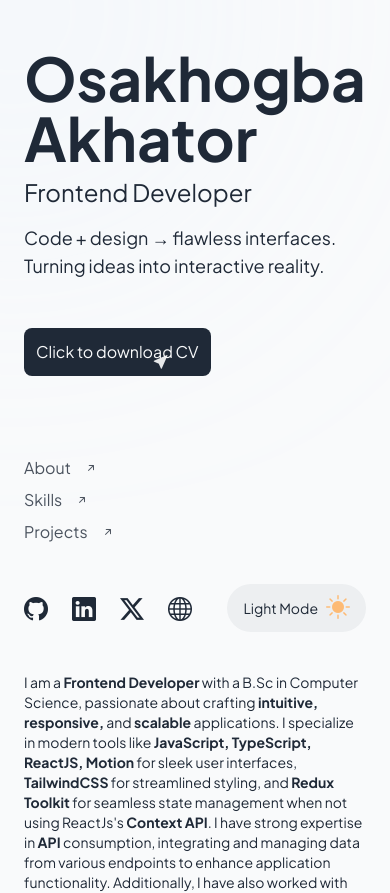
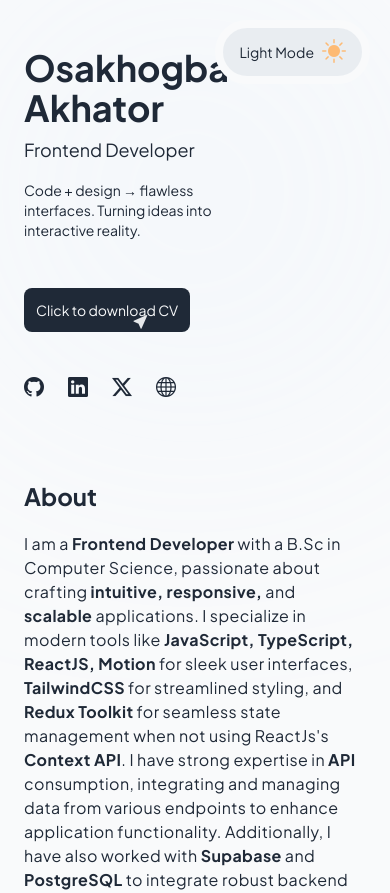
Before and after one commit to AkhatorEnosa/my_portfolio, a React (Vite) app: page / in a window 390 px wide. Shown: the top 893 px of the page. Built offline with nearby package versions, Linux system fonts and the light colour scheme.

Commit message:
responsivity

```diff
--- a/src/components/CursorTracker.tsx
+++ b/src/components/CursorTracker.tsx
@@ -2,39 +2,52 @@ import { useState, useEffect } from 'react';
 import { motion } from 'framer-motion';
 
 export default function CursorTracker() {
-  const [mousePosition, setMousePosition] = useState({ x: 0, y: 0 });
+  const [position, setPosition] = useState({ x: 0, y: 0 });
+  const [isTouchDevice, setIsTouchDevice] = useState(false);
 
   useEffect(() => {
+    // Detect touch device
+    setIsTouchDevice('ontouchstart' in window || navigator.maxTouchPoints > 0);
 
-    const mouseMove = (e: MouseEvent): void => {
-      setMousePosition({
-        x: e.clientX,
-        y: e.clientY
+    const handleMove = (e: MouseEvent | TouchEvent) => {
+      const clientX = 'touches' in e ? e.touches[0].clientX : (e as MouseEvent).clientX;
+      const clientY = 'touches' in e ? e.touches[0].clientY : (e as MouseEvent).clientY;
+
+      setPosition({
+        x: clientX - 180, // Adjust for element size
+        y: clientY - 180
       });
     };
 
-    window.addEventListener('mousemove', mouseMove);
+    // Add both mouse and touch listeners
+    window.addEventListener('mousemove', handleMove);
+    window.addEventListener('touchmove', handleMove as EventListener);
 
     return () => {
-      window.removeEventListener('mousemove', mouseMove);
+      window.removeEventListener('mousemove', handleMove);
+      window.removeEventListener('touchmove', handleMove as EventListener);
     };
   }, []);
+
+  // Don't render cursor for touch devices
+  if (isTouchDevice) return null;
 
   return (
     <div className="relative h-screen w-full overflow-hidden">
       {/* Custom cursor */}
       <motion.div
         className="fixed top-0 left-0 h-96 w-96 rounded-full pointer-events-none bg-[#cfe7ff] dark:bg-[#2881ff] blur-[150px] opacity-20 z-50"
-        style={{
-            x: mousePosition.x - 180,
-            y: mousePosition.y - 180
+        animate={{
+          x: position.x,
+          y: position.y
         }}
-        transition={{ type: "spring", mass: 0.1 }}
+        transition={{
+          type: "spring",
+          damping: 20,
+          stiffness: 100,
+          mass: 0.1
+        }}
       />
-
-      {/* Interactive content */}
-      <div className="fixed top-0 left-0 z-10 h-full flex flex-col items-center justify-center gap-8 p-8">
-      </div>
     </div>
   );
 }
--- a/src/sections/Left.tsx
+++ b/src/sections/Left.tsx
@@ -14,7 +14,7 @@ const Left = () => {
 
   const { theme, themeHandler } = context;
   return (
-    <section className="lg:sticky lg:top-0 lg:flex lg:max-h-screen lg:w-[48%] lg:flex-col lg:justify-between lg:py-24 lg:px-12">
+    <section className="relative lg:sticky lg:top-0 lg:flex lg:max-h-screen lg:w-[48%] lg:flex-col lg:justify-between lg:py-24 lg:px-12">
       <div>
         <div className="w-full flex flex-col">
           {/* user data  */}
@@ -22,7 +22,7 @@ const Left = () => {
             initial={{ opacity: 0, y: -50 }}
             animate={{ opacity: 1, y: 0 }}
             transition={{ duration: 0.5 }}
-            className="text-6xl font-bold leading-14"
+            className="text-4xl md:text-5xl lg:text-6xl font-bold leading-14"
           >
               Osakhogba Akhator
           </motion.h1>
@@ -32,12 +32,12 @@ const Left = () => {
               initial={{ opacity: 0, y: -50 }}
               animate={{ opacity: 1, y: 0 }}
               transition={{ duration: 0.5, delay: 0.5 }}
-            className="text-2xl">Frontend Developer</motion.p>
+            className="text-lg lg:text-2xl">Frontend Developer</motion.p>
             <motion.p
               initial={{ opacity: 0, y: -50 }}
               animate={{ opacity: 1, y: 0 }}
               transition={{ duration: 0.5, delay: 0.8 }}
-            className="text-lg mt-2 dark:text-[#f9fafb]/70">Code + design → flawless interfaces. Turning ideas into interactive reality.</motion.p>
+            className="w-[60%] text-sm lg:text-lg mt-2 dark:text-[#f9fafb]/70">Code + design → flawless interfaces. Turning ideas into interactive reality.</motion.p>
 
             <motion.div
               initial={{ opacity: 0, y: -50 }}
@@ -47,7 +47,7 @@ const Left = () => {
                 <a href={cv} target="_blank" className="relative z-10">
                     <motion.button
                         whileTap={{ scale: 0.95 }}
-                        className="resume-button w-fit p-3 rounded-lg bg-[#1F2937] text-[#f9fafb] dark:bg-[#f9fafb] dark:text-[#1F2937] hover:scale-105 hover:bg-[#008080] dark:hover:bg-[#008080] dark:hover:text-[#f9fafb] transition-all duration-300">Click to download CV</motion.button>
+                        className="resume-button w-fit p-3 rounded-lg bg-[#1F2937] text-[#f9fafb] dark:bg-[#f9fafb] dark:text-[#1F2937] hover:scale-105 hover:bg-[#008080] dark:hover:bg-[#008080] dark:hover:text-[#f9fafb] text-sm lg:text-base transition-all duration-300">Click to download CV</motion.button>
                 </a>
                 <i className="absolute cursor bi bi-cursor-fill top-5 right-10 text-[#f9fafb] dark:text-[#1F2937] z-30"></i>
             </motion.div>
@@ -60,7 +60,7 @@ const Left = () => {
           transition={{ duration: 0.5, delay: 1.5 }}
         className="w-full flex flex-col mt-10">
           {/* nav links */}
-          <div className="relative flex flex-col mt-10 gap-2 z-40">
+          <div className="relative hidden lg:flex lg:flex-col mt-10 gap-2 z-40">
             <NavLink url="#about" title="About"/>
             <NavLink url="#skills" title="Skills"/>
             <NavLink url="#projects" title="Projects"/>
@@ -72,7 +72,7 @@ const Left = () => {
         initial={{ opacity: 0, y: -50 }}
         animate={{ opacity: 1, y: 0 }}
         transition={{ duration: 0.5, delay: 2 }}
-      className="w-full flex mt-10 justify-between items-center text-2xl">
+      className="w-full flex lg:mt-10 justify-between items-center text-xl lg:text-2xl">
         {/* social links */}
         <div className="flex gap-6">
           <SocialLink url="https://www.github.com/Akhatorenosa" title="Github" icon="bi-github"/>
@@ -81,7 +81,7 @@ const Left = () => {
           <SocialLink url="https://soozeer.netlify.app/#/aefea77c-748a-4850-bc28-5bc45f74a7ce" title="Soozeer" icon="bi-globe"/>
         </div>
 
-        <div className="sticky top-0 lg:relative w-fit flex bg-[#1f2937]/5 dark:bg-[#f9fafb]/5 dark:text-[#f9fafb]/60 dark:hover:text-[#f9fafb] hover:font-semibold py-2 px-4 rounded-full cursor-pointer overflow-hidden" aria-label={theme === 'dark' ? 'Switch to light mode' : 'Switch to dark mode'} onClick={() => themeHandler()}>
+        <div className="fixed right-5 top-5 lg:relative w-fit flex bg-[#e9edf1] dark:bg-[#2a3b52] dark:text-[#f9fafb]/60 dark:hover:text-[#f9fafb] hover:font-semibold border-8 border-[#f9fafb] dark:border-none lg:border-none py-2 px-4 rounded-full cursor-pointer overflow-hidden z-40 duration-300 transition-all" aria-label={theme === 'dark' ? 'Switch to light mode' : 'Switch to dark mode'} onClick={() => themeHandler()}>
           <p className={`w-fit text-sm flex justify-center items-center gap-2 ${theme === 'dark' ? "-translate-x-30 opacity-0" : "translate-x-0 opacity-100"} duration-150 transition-all`}>Light Mode<i className={`text-2xl bi bi-brightness-high-fill text-orange-300 ${theme !== 'dark' ? "rotate-180" : "rotate-0"} duration-150 transition-all`}></i></p>
           <p className={`absolute w-fit text-sm flex justify-center items-center gap-2 ${theme !== 'dark' ? "-translate-x-20 opacity-0" : "translate-x-0 opacity-100"} duration-150 transition-all`}>Dark Mode<i className={`text-xl bi bi-moon-fill text-yellow-200 ${theme === 'dark' ? "rotate-[360deg]" : "rotate-0"} duration-150 transition-all`}></i></p>
         </div>
--- a/src/sections/Right.tsx
+++ b/src/sections/Right.tsx
@@ -13,18 +13,25 @@ import ProjectCard from "../components/ProjectCard";
 const Right = () => {
     const {revealAll, groupBy, setGroupBy} = useContext(AppContext);
   return (
-        <section id="about" className="lg:w-[52%] lg:py-24 lg:px-12">
+        <section id="about" className="mt-10 lg:mt-0 lg:w-[52%] lg:py-24 lg:px-12">
             <motion.div
                 initial={{ opacity: 0, y: -50 }}
                 animate={{ opacity: 1, y: 0 }}
                 transition={{ duration: 0.5, delay: 2.5 }}
-                className="text-sm lg:text-base dark:text-[#f9fafb]/70"
+                className="text-base"
             >
+            <motion.h1
+                initial={{ opacity: 0, y: -50 }}
+                animate={{ opacity: 1, y: 0 }}
+                transition={{ duration: 0.5, delay: 1.5 }}
+                className="text-2xl font-bold">About</motion.h1>
+
                 <motion.p
                     initial={{ opacity: 0 }}
                     whileInView={{ opacity: 1 }}
                     transition={{ duration: 0.5, ease: "easeInOut" }}
                     viewport={{ amount: 0.2 }}
+                    className="dark:text-[#f9fafb]/70 mt-5 lg:mt-0 tracking-wide"
                 >I am a <b className="dark:text-[#f9fafb]">Frontend Developer</b> with a B.Sc in Computer Science, passionate about crafting <b className="dark:text-[#f9fafb]">intuitive, responsive,</b> and <b className="dark:text-[#f9fafb]">scalable</b> applications. I specialize in modern tools like <b className="dark:text-[#f9fafb]">JavaScript, TypeScript, ReactJS, Motion</b> for sleek user interfaces, <b className="dark:text-[#f9fafb]">TailwindCSS</b> for streamlined styling, and <b className="dark:text-[#f9fafb]">Redux Toolkit</b> for seamless state management when not using ReactJs's <b className="dark:text-[#f9fafb]">Context API</b>. I have strong expertise in <b className="dark:text-[#f9fafb]">API</b> consumption, integrating and managing data from various endpoints to enhance application functionality. Additionally, I have also worked with <b className="dark:text-[#f9fafb]">Supabase</b> and <b className="dark:text-[#f9fafb]">PostgreSQL</b> to integrate robust backend solutions that elevate frontend performance.
                 <br /><br />
                 My goal? Build user-focused experiences that solve real-world problems while keeping code clean and efficient. I am also open to <b className="dark:text-[#f9fafb]">remote work</b> opportunities and thrive on continuous learning to stay updated on the ever-evolving tech landscape.</motion.p>
@@ -93,7 +100,7 @@ const Right = () => {
                 <div className="w-full flex flex-col gap-6 mt-5">
                     <div className="w-full flex gap-3 items-center">
                         {TABS.map((tab) => (
-                            <button key={tab.id} className={`w-fit h-fit flex justify-center items-center capitalize text-xs gap-3 bg-[#1f2937]/5 dark:bg-[#f9fafb]/5 hover:text-[#008080] dark:text-[#f9fafb]/60 dark:hover:text-[#f9fafb] ${groupBy === tab.title && "bg-[#1f2937] text-[#f9fafb] hover:text-[#f9fafb] dark:bg-[#ffffff] dark:text-[#1f2937] dark:hover:text-[#1f2937]"} hover:font-semibold py-2 px-4 rounded-full transition-all duration-300`}
+                            <button key={tab.id} className={`w-fit h-fit flex justify-center items-center capitalize text-xs gap-3 ${groupBy === tab.title ? "bg-[#1f2937] text-[#f9fafb] hover:text-[#f9fafb] dark:bg-[#f9fafb] dark:text-[#1f2937] dark:hover:text-[#1f2937]" : " bg-[#1f2937]/5 dark:bg-[#f9fafb]/5 hover:text-[#008080] dark:text-[#f9fafb]/60 dark:hover:text-[#f9fafb]"} hover:font-semibold py-2 px-4 rounded-full transition-all duration-300`}
                                 onClick={() => setGroupBy(tab.title)}
                             >{tab.title}</button>
                         ))}
```
